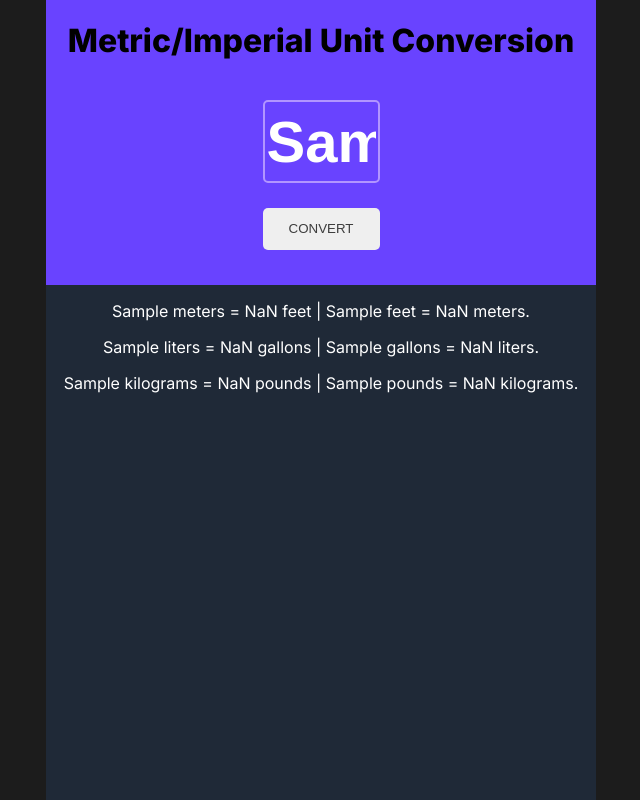
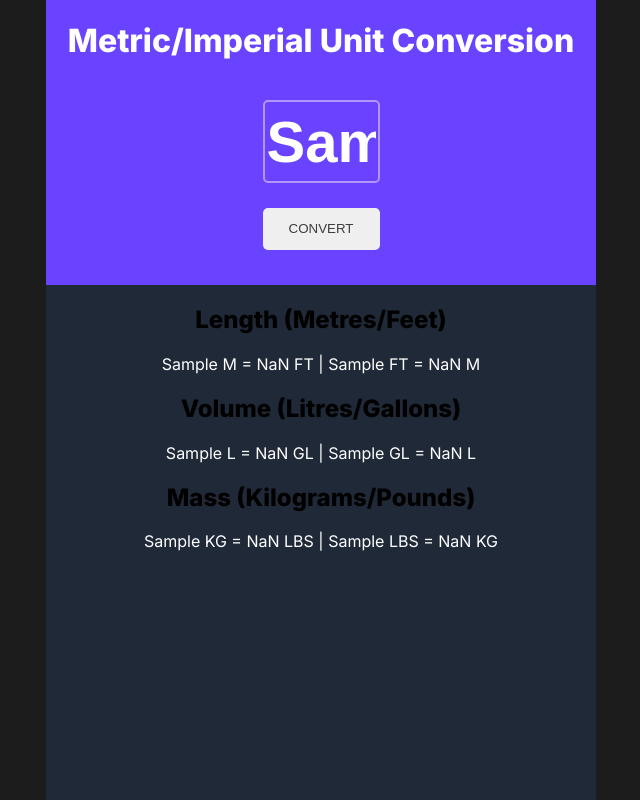
Before and after one commit to MetricOrder/unit-converter, a plain HTML site: page index.html in a window 1280 px wide. Both pictures are taken after typing "Sample" into the empty fields and a click on the button "CONVERT". Shown: the top 800 px of the page, without its empty margins (319-959 px from the left). Drawn offline with Linux system fonts and the light colour scheme.

Commit message:
changed terminology - may change back. added h2 x3 into output

```diff
--- a/index.css
+++ b/index.css
@@ -7,7 +7,10 @@ body {
     flex-direction: column;
     background: #1C1C1C;
 }
-
+h1 {
+    font-weight: 800;
+    color: #FFFFFF;
+}
 #head-input {
     display: flex;
     flex-direction: column;
@@ -23,7 +26,7 @@ body {
     height: 83px;
     margin-top: 18px;
     font-size: 58px;
-    font-weight: bold;
+    font-weight: 800;
     background: #6943FF;
     color: #FFFFFF;
     border: #B295FF solid 2px;
--- a/index.html
+++ b/index.html
@@ -13,9 +13,18 @@
             <button id = "input-btn">CONVERT</button>
         </div>
         <div id="output">
-            <p id="feet">0 metres = 0 feet | 0 feet = 0 metres.</p>
-            <p id="gallon">0 litres = 0 gallons | 0 gallons = 0 litres.</p>
-            <p id="pound">0 kilograms = 0 pounds | 0 pounds = 0 kilograms.</p>
+            <div>
+                <h2>Length (Metres/Feet)</h2>
+                <p id="feet">0 M = 0 FT | 0 FT = 0 M</p>
+            </div>
+            <div>
+                <h2>Volume (Litres/Gallons)</h2>
+                <p id="gallon">0 L = 0 GL | 0 GL = 0 L</p>
+            </div>
+            <div>
+                <h2>Mass (Kilograms/Pounds)</h2>
+                <p id="pound">0 KG = 0 LBS | 0 LBS = 0 KG</p>
+            </div>
         </div>
 
         <script src="index.js"></script>
--- a/index.js
+++ b/index.js
@@ -10,9 +10,9 @@ const gallonConv = document.querySelector("#gallon")
 const poundConv = document.querySelector("#pound")
 
 inputBtn.addEventListener("click", function(){
-     feetConv.textContent = `${userInput.value} meters = ${(userInput.value * 3.281).toFixed(3)} feet | ${userInput.value} feet = ${(userInput.value / 3.281).toFixed(3)} meters.`
-     gallonConv.textContent = `${userInput.value} liters = ${(userInput.value * 0.264).toFixed(3)} gallons | ${userInput.value} gallons = ${(userInput.value / 0.264).toFixed(3)} liters.`
-     poundConv.textContent = `${userInput.value} kilograms = ${(userInput.value * 2.204).toFixed(3)} pounds | ${userInput.value} pounds = ${(userInput.value / 2.204).toFixed(3)} kilograms.`
+     feetConv.textContent = `${userInput.value} M = ${(userInput.value * 3.281).toFixed(3)} FT | ${userInput.value} FT = ${(userInput.value / 3.281).toFixed(3)} M`
+     gallonConv.textContent = `${userInput.value} L = ${(userInput.value * 0.264).toFixed(3)} GL | ${userInput.value} GL = ${(userInput.value / 0.264).toFixed(3)} L`
+     poundConv.textContent = `${userInput.value} KG = ${(userInput.value * 2.204).toFixed(3)} LBS | ${userInput.value} LBS = ${(userInput.value / 2.204).toFixed(3)} KG`
 })
 
 inputBtn.addEventListener("click", render)
```
